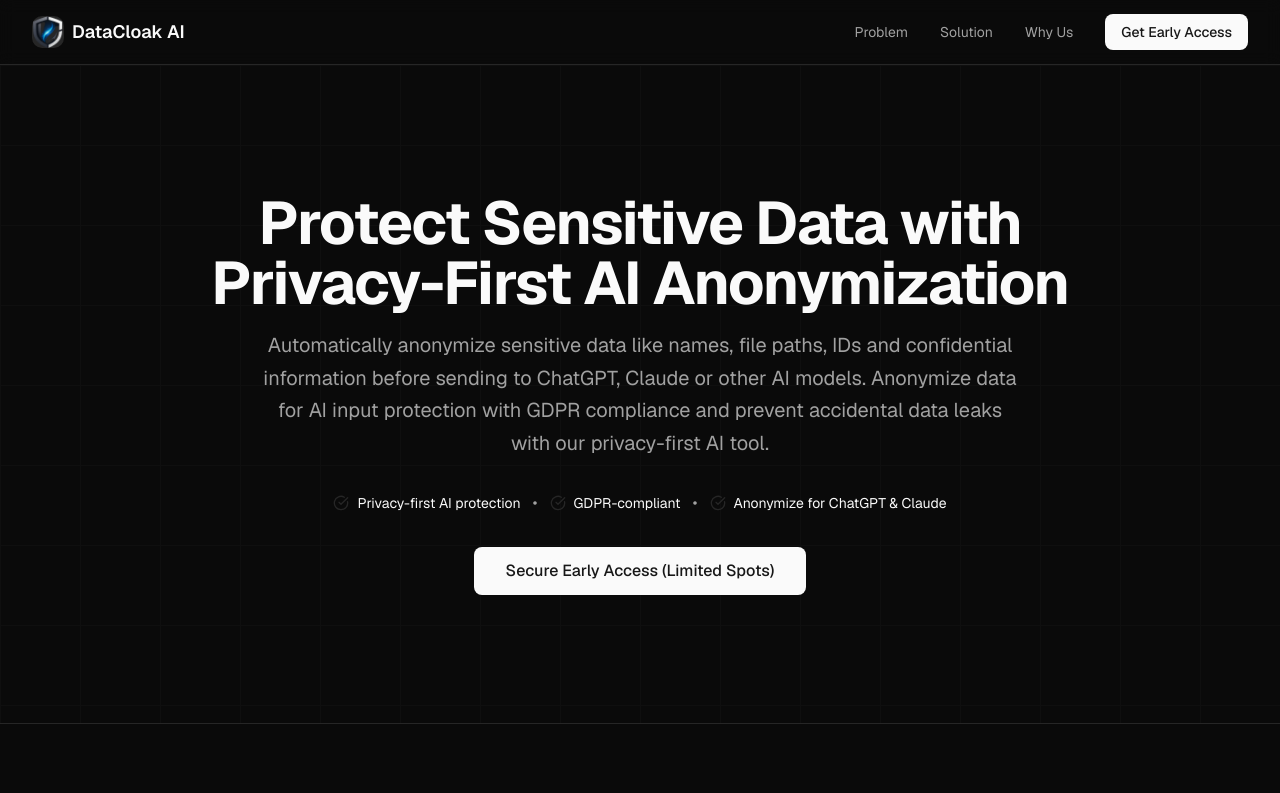
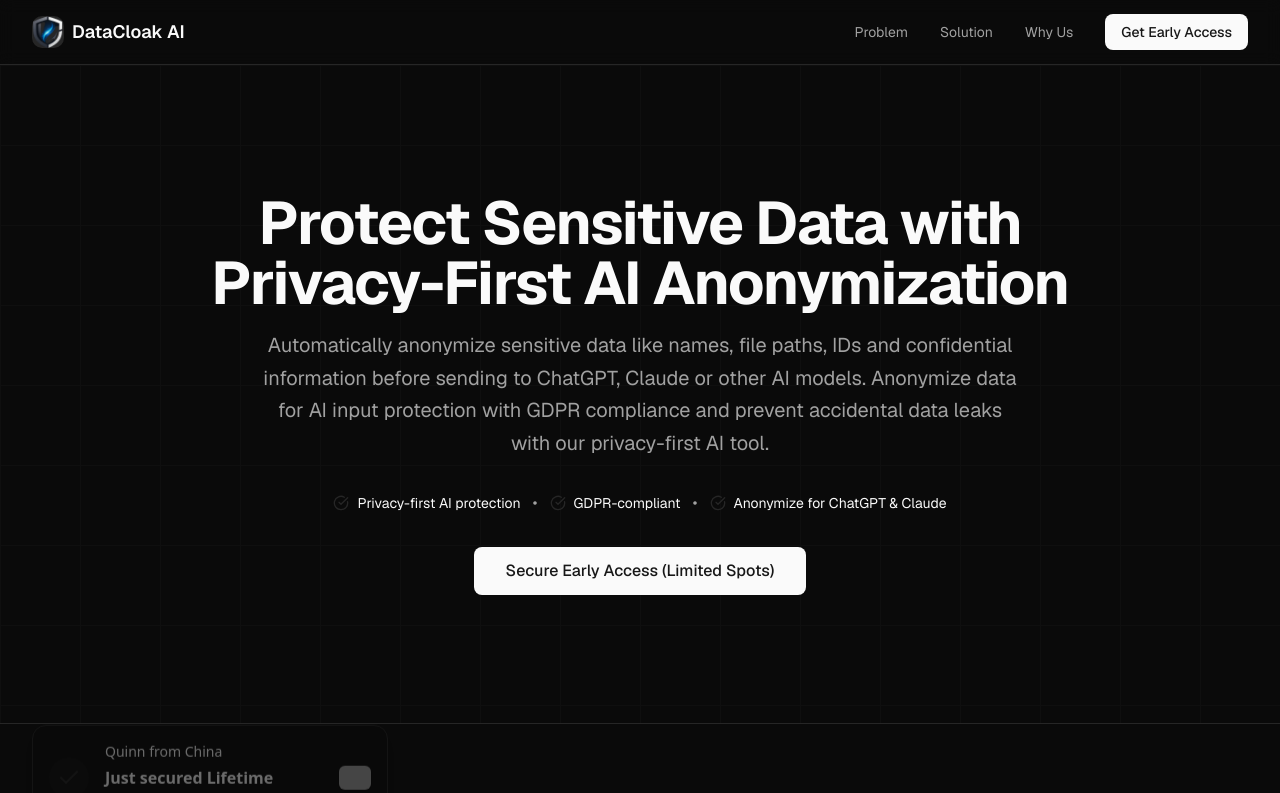
Before and after one commit to olivierluethy/DataCloakAI, a Next.js app: page / in a window 1280 px wide. Shown: the top 793 px of the page. Built offline with nearby package versions, Linux system fonts and the light colour scheme; grey boxes are pictures that could not be loaded.

Commit message:
purchase alert on left buttom corner

```diff
--- a/app/layout.tsx
+++ b/app/layout.tsx
@@ -4,6 +4,7 @@ import { Geist, Geist_Mono } from "next/font/google"
 import { Analytics } from "@vercel/analytics/next"
 import Script from "next/script"
 import "./globals.css"
+import { Toaster } from "sonner"
 
 const _geist = Geist({ subsets: ["latin"] })
 const _geistMono = Geist_Mono({ subsets: ["latin"] })
@@ -51,23 +52,7 @@ export const metadata: Metadata = {
     creator: "@DataCloakAI",
   },
   icons: {
-    icon: [
-      {
-        url: "/icon-light-32x32.png",
-        media: "(prefers-color-scheme: light)",
-        sizes: "32x32",
-      },
-      {
-        url: "/icon-dark-32x32.png",
-        media: "(prefers-color-scheme: dark)",
-        sizes: "32x32",
-      },
-      {
-        url: "/icon.svg",
-        type: "image/svg+xml",
-      },
-    ],
-    apple: "/apple-icon.png",
+    icon: "/logo.png",
   },
 }
 
@@ -200,6 +185,7 @@ export default function RootLayout({
       <body className={`font-sans antialiased`}>
         <CookieConsentBanner />
         {children}
+        <Toaster position="bottom-left" richColors />
         <Analytics />
       </body>
     </html>
--- a/app/page.tsx
+++ b/app/page.tsx
@@ -20,6 +20,7 @@ import { Footer } from "@/components/footer"
 import { setupScrollTracking, trackSectionView } from "@/lib/analytics"
 import { Dialog, DialogContent, DialogDescription, DialogHeader, DialogTitle } from "@/components/ui/dialog"
 import { Button } from "@/components/ui/button"
+import { PurchaseNotification } from "@/components/purchase-notification"
 
 export default function Home() {
   const [showExitIntent, setShowExitIntent] = useState(false)
@@ -103,6 +104,7 @@ export default function Home() {
           </Button>
         </DialogContent>
       </Dialog>
+      <PurchaseNotification />
     </main>
   )
 }
--- /dev/null
+++ b/components/purchase-notification.tsx
@@ -0,0 +1,92 @@
+"use client"
+
+import { useEffect } from "react"
+import { toast } from "sonner"
+import { Check } from "lucide-react"
+import Image from "next/image"
+
+// Predefined arrays for variety
+const names = [
+  "Alex", "Jordan", "Taylor", "Casey", "Morgan",
+  "Riley", "Jamie", "Chris", "Sam", "Lee",
+  "Pat", "Robin", "Dana", "Kim", "Jesse",
+  "Terry", "Quinn", "Avery", "Cameron", "Drew"
+]
+
+const countries = [
+  { name: "United States", code: "us" },
+  { name: "United Kingdom", code: "gb" },
+  { name: "India", code: "in" },
+  { name: "Bangladesh", code: "bd" },
+  { name: "Canada", code: "ca" },
+  { name: "Australia", code: "au" },
+  { name: "Germany", code: "de" },
+  { name: "France", code: "fr" },
+  { name: "Brazil", code: "br" },
+  { name: "Mexico", code: "mx" },
+  { name: "Japan", code: "jp" },
+  { name: "China", code: "cn" },
+  { name: "South Africa", code: "za" },
+  { name: "Nigeria", code: "ng" },
+  { name: "Spain", code: "es" },
+  { name: "Italy", code: "it" },
+  { name: "Russia", code: "ru" },
+  { name: "Turkey", code: "tr" },
+  { name: "Indonesia", code: "id" },
+  { name: "Philippines", code: "ph" }
+]
+
+export function PurchaseNotification() {
+  useEffect(() => {
+    const showNotification = () => {
+      const randomName = names[Math.floor(Math.random() * names.length)]
+      const randomCountry = countries[Math.floor(Math.random() * countries.length)]
+
+      toast.custom(() => (
+        <div
+          className="flex items-center gap-4 rounded-xl border border-border bg-card/95 p-4 shadow-lg backdrop-blur-sm transition-all hover:shadow-xl"
+          role="alert"
+          aria-live="polite"
+        >
+          {/* Small success icon */}
+          <div className="flex h-10 w-10 shrink-0 items-center justify-center rounded-full bg-accent/20">
+            <Check className="h-6 w-6 text-accent" />
+          </div>
+
+          <div className="space-y-1">
+            <p className="text-sm font-medium text-foreground">
+              {randomName} from {randomCountry.name}
+            </p>
+            <p className="text-base font-semibold text-foreground">
+              Just secured Lifetime Access to DataCloak AI!
+            </p>
+          </div>
+
+          {/* Country flag */}
+          <Image
+            src={`https://flagcdn.com/32x24/${randomCountry.code}.png`}
+            alt={`${randomCountry.name} flag`}
+            width={32}
+            height={24}
+            className="rounded-sm shadow-sm"
+          />
+        </div>
+      ), {
+        duration: 6000,
+      })
+    }
+
+    // Start after 4-8 seconds
+    const initialDelay = Math.random() * 4000 + 4000
+    const timeoutId = setTimeout(() => {
+      showNotification()
+      // Repeat every 10-20 seconds
+      const intervalId = setInterval(showNotification, Math.random() * 10000 + 10000)
+      return () => clearInterval(intervalId)
+    }, initialDelay)
+
+    return () => clearTimeout(timeoutId)
+  }, [])
+
+  return null // No visible render; notifications handled by Sonner
+}
```
